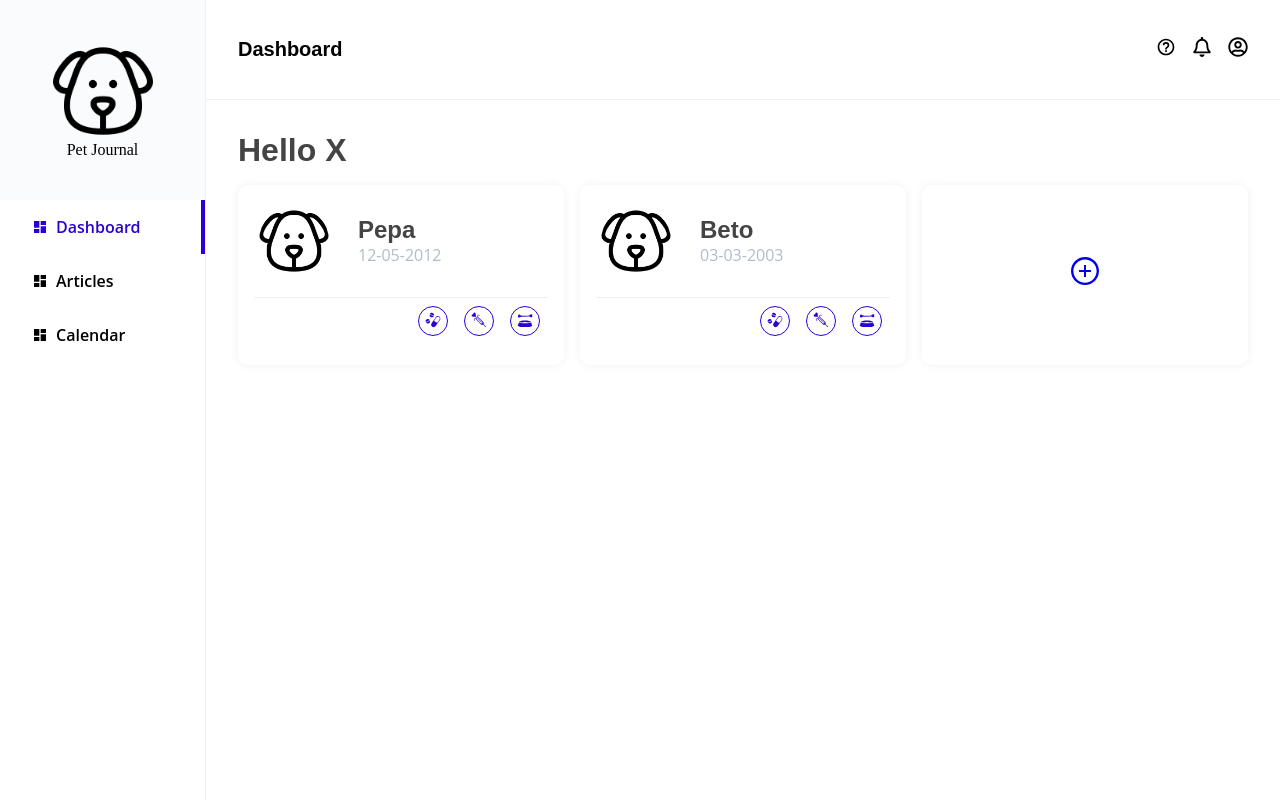
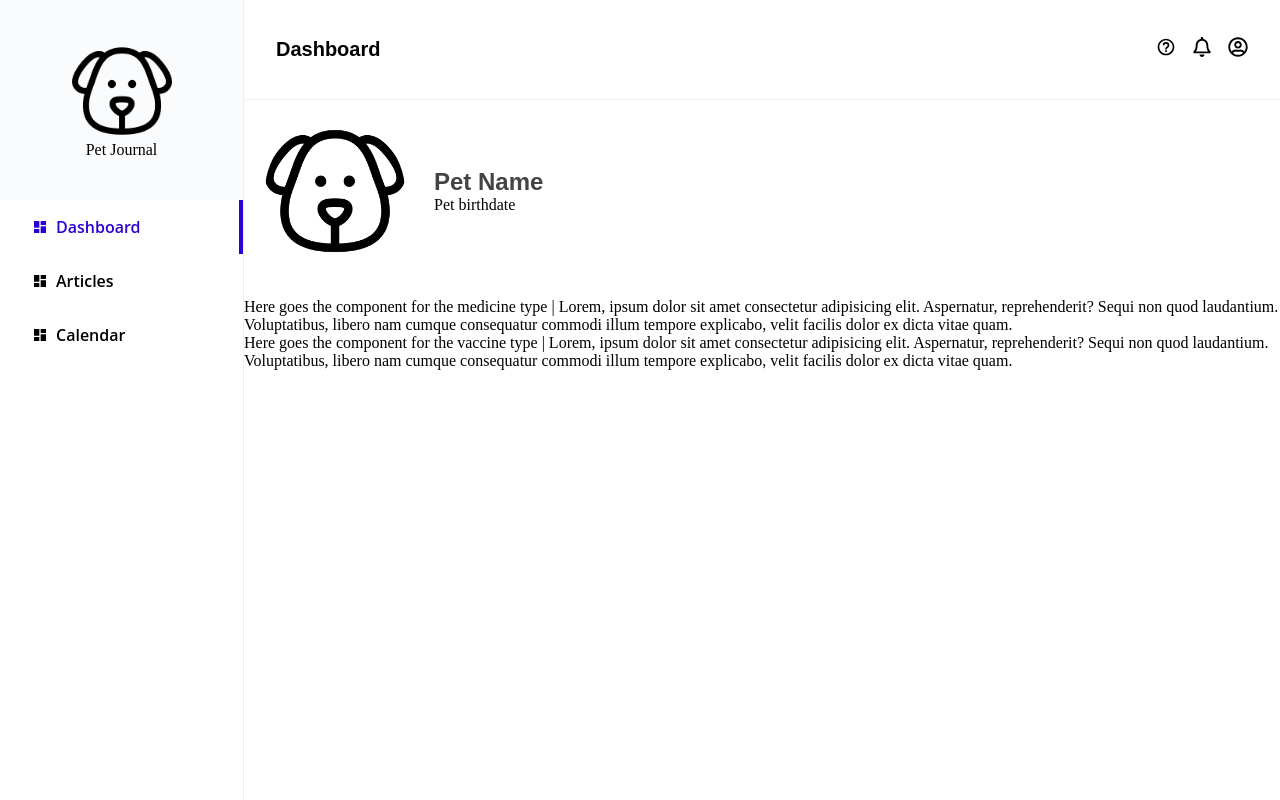
Before and after one commit to bruflor/pets-jornal-frontend, a React (Vite) app: page /petDashboard in a window 1280 px wide. Built offline with nearby package versions, Linux system fonts and the light colour scheme.

Commit message:
wip:petDashboard

```diff
--- a/src/components/cards/cardPets.scss
+++ b/src/components/cards/cardPets.scss
@@ -46,25 +46,41 @@
     &>ul{
         display: flex;
         justify-content: flex-end;
-        &>li{
-            color: $buttonColor;
+        &>li {
             text-align: center;
-            line-height: 30px;
             list-style: none;
-            margin: 8px;
-            width: 30px;
-            height: 30px;
-            border-radius: 100%;
-            border: 1px solid $buttonColor;
+            // color:$buttonColor;
+            // margin: 8px;
+            // width: 30px;
+            // height: 30px;
+            // border-radius: 100%;
+            // border: 1px solid $buttonColor;
+
+            }
             &:hover{
-                cursor:pointer;
-                background: $buttonColor;
-                color: white;
+                // cursor:pointer;
+                // background: $buttonColor;
+                // color: white;
             }
         }
-
+    }
+// }
+.iconButtons{
+    color:$buttonColor;
+    line-height: 30px;
+    margin: 8px;
+    width: 30px;
+    height: 30px;
+    border-radius: 100%;
+    border: 1px solid $buttonColor;
+    display:block;
+    color:$buttonColor;
+    &:hover{
+        color:white;
+        background: $buttonColor;
     }
 }
+
 
 .plus {
     box-shadow: 0px 0px 10px $lineColor;
--- a/src/components/cards/cardPets.tsx
+++ b/src/components/cards/cardPets.tsx
@@ -2,6 +2,7 @@ import React from "react";
 import "./cardPets.scss";
 import { GiLoveInjection, GiMedicines, GiDogBowl } from "react-icons/gi";
 import IpetsCard from "../../interfaces/interfaces";
+import { Link } from "react-router-dom";
 
 const CardPets = ({ name, birthDate }: IpetsCard) => {
   return (
@@ -16,10 +17,14 @@ const CardPets = ({ name, birthDate }: IpetsCard) => {
       <div className="buttons">
         <ul>
           <li>
-            <GiMedicines />
+            <a href="/petDashboard#medContainer" className="iconButtons">
+              <GiMedicines />
+            </a>
           </li>
           <li>
-            <GiLoveInjection />
+            <a href="/petDashboard#vacContainer" className="iconButtons">
+              <GiLoveInjection />
+            </a>
           </li>
           <li>
             <GiDogBowl />
--- a/src/components/forms/addNewPet.tsx
+++ b/src/components/forms/addNewPet.tsx
@@ -60,7 +60,11 @@ const AddNewPet = () => {
         </InputSelect>
         <InputText label="Description" name="description" />
 
-        <button className="cancelButton" onClick={() => navigate(-1)}>
+        <button
+          className="cancelButton"
+          id="cancelButton"
+          onClick={() => navigate(-1)}
+        >
           Cancel
         </button>
         <button className="normalButton" type="submit">
--- /dev/null
+++ b/src/routes/petDashboard.scss
@@ -0,0 +1,18 @@
+.petBasicInfo {
+    display: flex;
+    // border-bottom: 1px solid #eee;
+    padding-right: 46px;
+    padding-bottom: 16px;
+    align-items: center;
+    justify-content: flex-start;
+    margin: 16px;
+
+    &>img {
+        max-width: 150px;
+        border-radius: 100%;
+        background-color: white;
+        padding: 5px;
+        margin-right: 24px;
+        // color:$textColor
+    }
+}
--- /dev/null
+++ b/src/routes/petDashboard.tsx
@@ -0,0 +1,40 @@
+import React from "react";
+import IpetsCard from "../interfaces/interfaces";
+import pet from "../database/pets.json";
+import "./petDashboard.scss";
+
+const PetDashboard = (pet: IpetsCard) => {
+  return (
+    <div className="mainPetDashboard">
+      <div className="petBasicInfo">
+        <img src="././fakelogo.png" />
+        <div>
+          {/* I need to connect these to each pet id on click the buttons in their cards */}
+          <h2>Pet Name</h2>
+          <p>Pet birthdate</p>
+        </div>
+      </div>
+      <div id="medContainer">
+        <p>
+          Here goes the component for the medicine type | Lorem, ipsum dolor sit
+          amet consectetur adipisicing elit. Aspernatur, reprehenderit? Sequi
+          non quod laudantium. Voluptatibus, libero nam cumque consequatur
+          commodi illum tempore explicabo, velit facilis dolor ex dicta vitae
+          quam.
+        </p>
+      </div>
+      <div id="vacContainer">
+        <p>
+          Here goes the component for the vaccine type | Lorem, ipsum dolor sit
+          amet consectetur adipisicing elit. Aspernatur, reprehenderit? Sequi
+          non quod laudantium. Voluptatibus, libero nam cumque consequatur
+          commodi illum tempore explicabo, velit facilis dolor ex dicta vitae
+          quam.
+        </p>
+      </div>
+    </div>
+  );
+  console.log("babana");
+};
+
+export { PetDashboard };
--- a/src/routes/router.tsx
+++ b/src/routes/router.tsx
@@ -4,6 +4,7 @@ import { AddNewPet } from "../components/forms/addNewPet";
 import { Dashboard } from "./dashboard";
 
 import { Login } from "./login";
+import { PetDashboard } from "./petDashboard";
 
 function AppRoute() {
   return (
@@ -11,6 +12,7 @@ function AppRoute() {
       <Route path="/" element={<Login />} />
       <Route path="/:user" element={<Dashboard />} />
       <Route path="/addPet" element={<AddNewPet />} />
+      <Route path="/petDashboard" element={<PetDashboard />} />
     </Routes>
   );
 }
```
